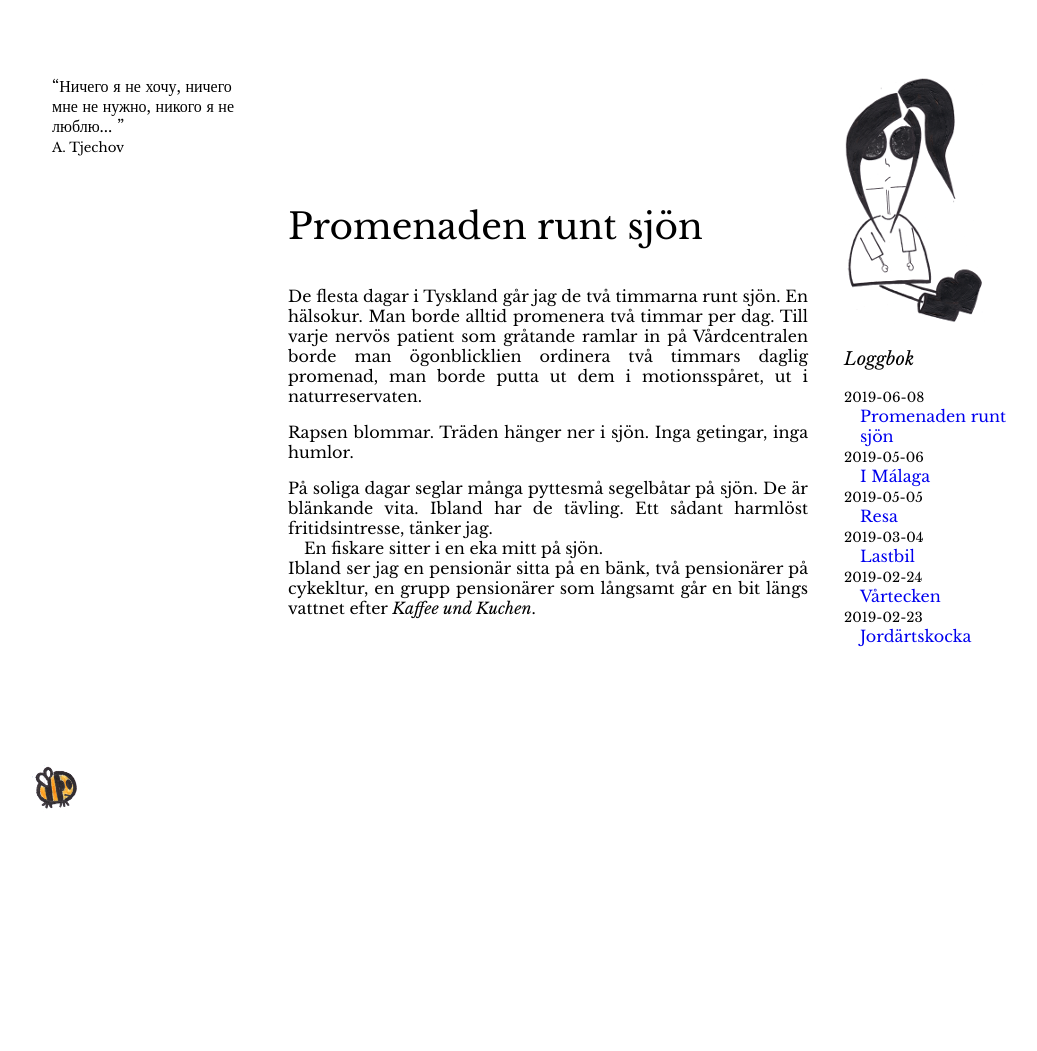
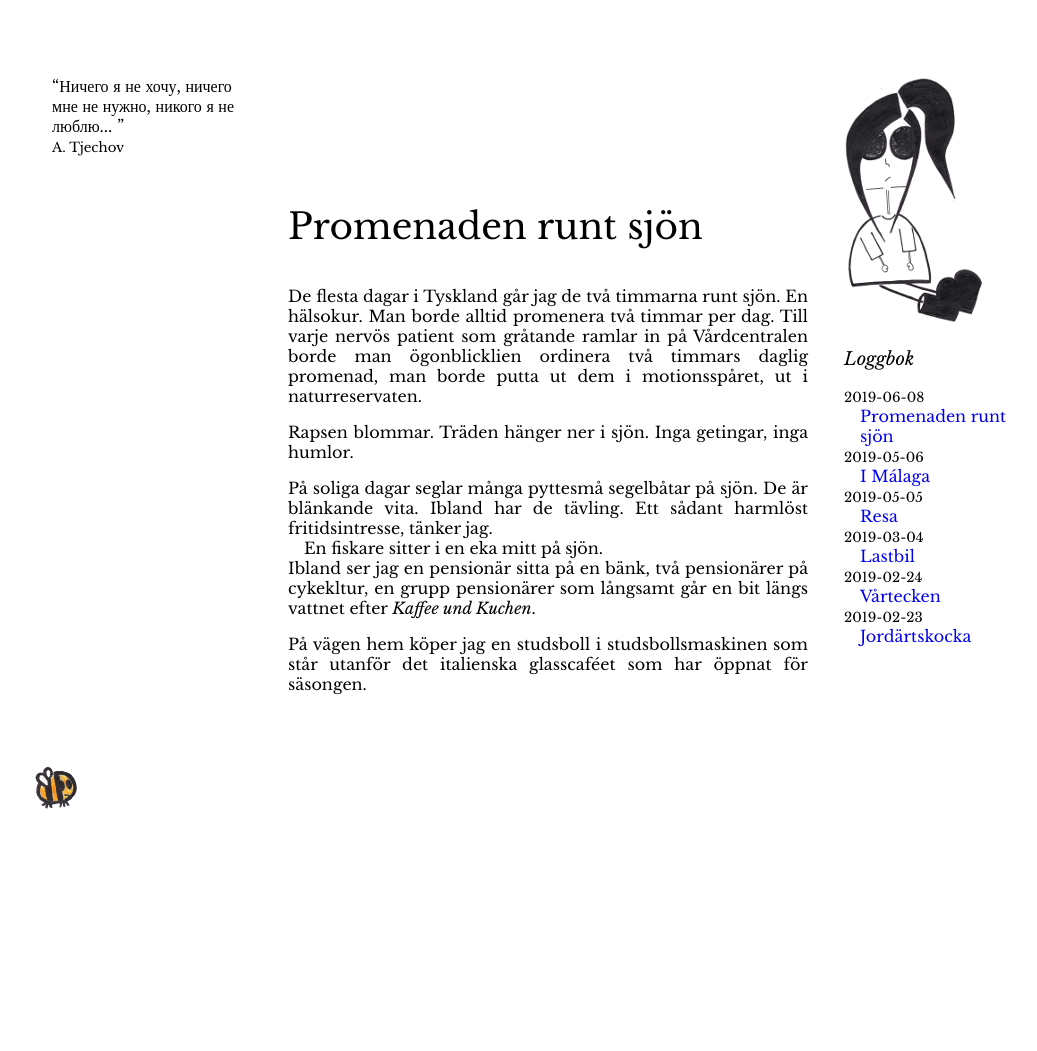
Before and after one commit to amandasandberg/amandasandberg.github.io, a Jekyll site: the page built from _posts/2019-06-08-Promenaden-runt-sjön.md, in a window 1280 px wide. Shown: the whole page, without its empty margins (92-1129 px from the left). Built offline with Jekyll 4.4.1, drawn with Linux system fonts in a browser that asks for light colours.

Commit message:
Update 2019-06-08-Promenaden-runt-sjön.md

```diff
--- a/_posts/2019-06-08-Promenaden-runt-sjön.md
+++ b/_posts/2019-06-08-Promenaden-runt-sjön.md
@@ -12,3 +12,5 @@ Rapsen blommar. Träden hänger ner i sjön. Inga getingar, inga humlor.
 På soliga dagar seglar många pyttesmå segelbåtar på sjön. De är blänkande vita. Ibland har de tävling. Ett sådant harmlöst fritidsintresse, tänker jag.
 <span>En fiskare sitter i en eka mitt på sjön. </span> Ibland ser jag en pensionär sitta på en bänk,
 två pensionärer på cykekltur, en grupp pensionärer som långsamt går en bit längs vattnet efter _Kaffee und Kuchen_.
+
+På vägen hem köper jag en studsboll i studsbollsmaskinen som står utanför det italienska glasscaféet som har öppnat för säsongen.
```
